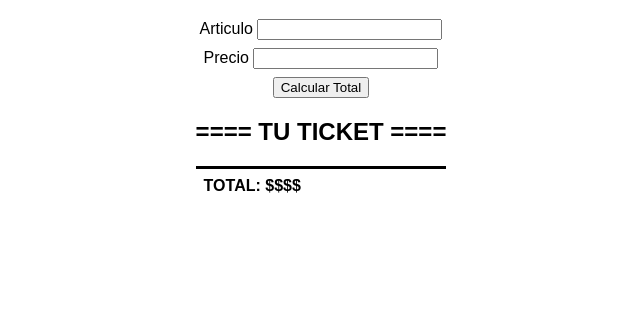
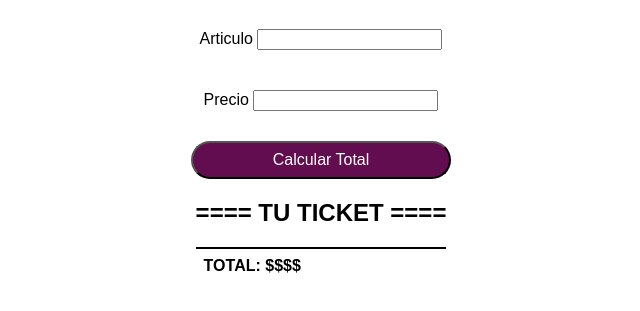
Before and after one commit to alexvvr2000/ticket-1945695, a plain HTML site: page index.html in a window 1280 px wide. Shown: the part 69-380 px from the top of the page, without its empty margins (319-959 px from the left). Drawn offline with Linux system fonts and the light colour scheme.

Commit message:
Creado boton

```diff
--- a/estilos.css
+++ b/estilos.css
@@ -8,10 +8,22 @@
     align-items: center;
     justify-content: center;
 }
-#container > div.entrada {
-    margin-bottom: 0.5rem;
+
+div.entrada {
+    margin-top: 10px;
+    margin-bottom: 30px;
 }
+
 #ticket > p {
-    border-top: solid;
+    border-top: 2px solid;
     padding: 0.5rem;
 }
+
+#btnTotal {
+    font-size: 1rem;
+    width: 15rem;
+    border-radius: 20px;
+    padding: 0.5rem;
+    background-color: #620D4F;
+    color: white;
+}
```
